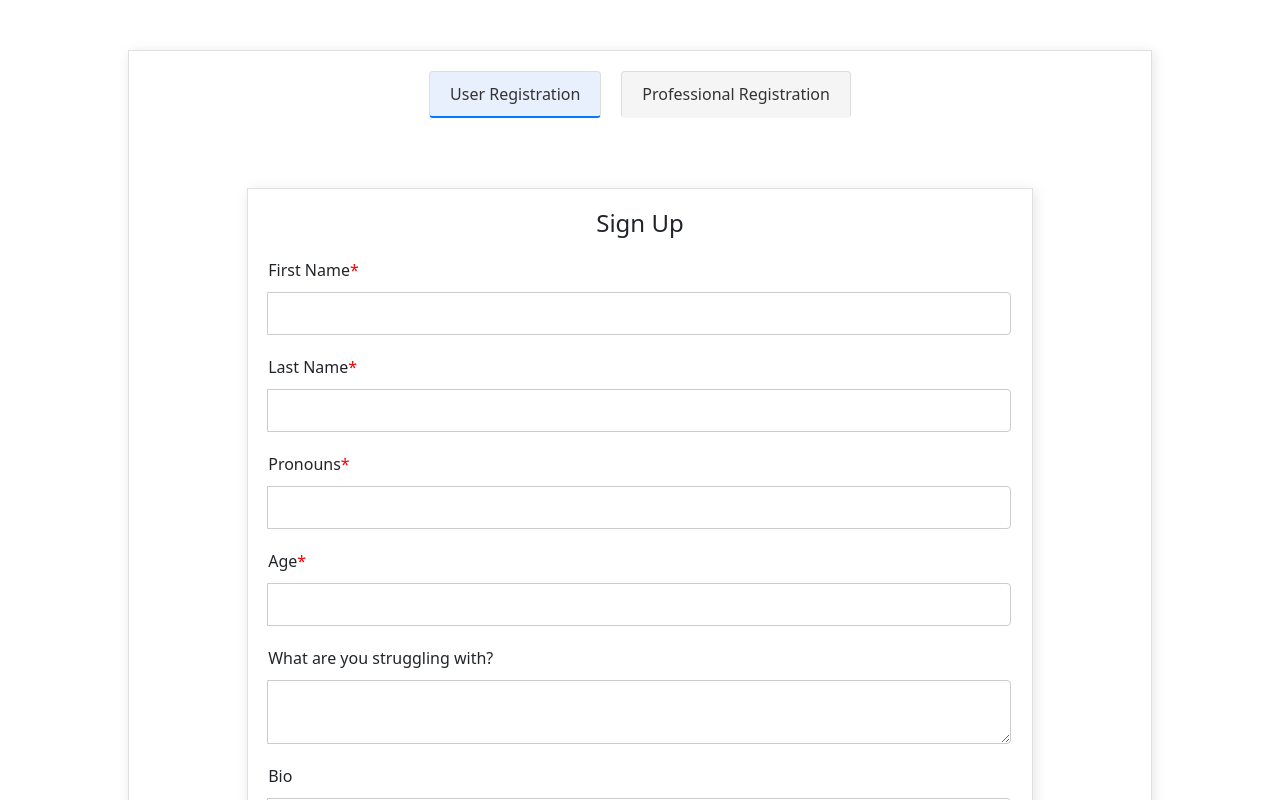
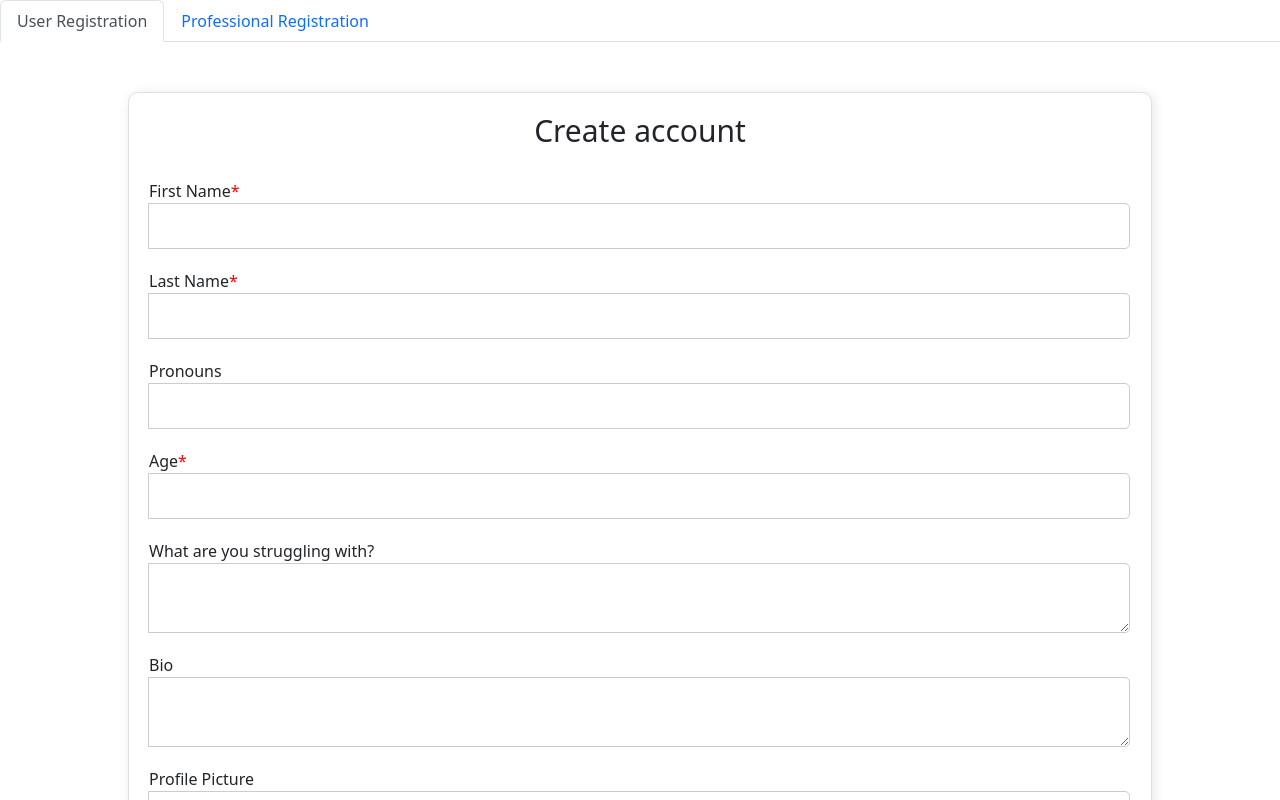
Before and after one commit to nickyim/HackRUfa23, a React (Create React App) app in the folder mentalhealth/: page /register in a window 1280 px wide. Shown: the top 800 px of the page. Built offline with nearby package versions, Linux system fonts and the light colour scheme.

Commit message:
create account changes

```diff
--- a/mentalhealth/src/pages/Login.css
+++ b/mentalhealth/src/pages/Login.css
@@ -4,14 +4,64 @@
     align-items: center;
     justify-content: center;
     height: 100vh;
-  }
+    background-color: #f5f5f5; /* A subtle background color for the whole login container */
+    font-family: Arial, sans-serif;
+}
 
-  .login-form, .create-account {
+h1 {
+    color: #333;
+    margin-bottom: 20px;
+}
+
+.login-form, .create-account {
     margin: 10px;
-  }
+    background-color: #ffffff; /* A white background to create a card effect */
+    border: 1px solid #ddd;
+    box-shadow: 2px 2px 12px rgba(0, 0, 0, 0.1);
+    padding: 20px;
+    border-radius: 5px;
+    width: 300px; /* Adjust width as needed */
+}
 
-  input {
+input {
     display: block;
-    margin: 10px;
-    padding: 5px;
-  }
+    width: 100%;
+    padding: 10px;
+    margin: 10px 0;
+    border: 1px solid #ddd;
+    border-radius: 4px;
+    font-size: 16px;
+}
+
+button {
+    background-color: #007BFF; /* a pleasant blue color for buttons */
+    color: #ffffff;
+    padding: 10px 20px;
+    border: none;
+    border-radius: 5px;
+    cursor: pointer;
+    margin-top: 10px;
+    transition: background-color 0.3s ease;
+}
+
+button:hover {
+    background-color: #0056b3; /* a darker blue for hover effect */
+}
+
+.professional-check {
+  display: flex;
+  align-items: center;
+  justify-content: center;
+  margin-top: 15px;
+  width: 200px;  /* Add or adjust this value to ensure the text does not wrap */
+}
+
+label {
+  margin-right: 10px;
+  white-space: nowrap;  /* Ensures the text does not wrap to the next line */
+}
+
+.checkbox-label {
+  margin-left: 10px;
+  white-space: nowrap;  /* Ensures the text does not wrap to the next line */
+}
--- a/mentalhealth/src/pages/Login.jsx
+++ b/mentalhealth/src/pages/Login.jsx
@@ -51,7 +51,7 @@ function Login({ onLogin }) {
                 checked={isProfessional}
                 onChange={() => setIsProfessional(!isProfessional)}
             />
-          <label htmlFor="professional">I am a professional</label>
+            <label className="checkbox-label" htmlFor="professional">I am a professional</label>
         </div>
 
         {isProfessional && (
--- a/mentalhealth/src/pages/ProfRegistration.jsx
+++ b/mentalhealth/src/pages/ProfRegistration.jsx
@@ -1,7 +1,8 @@
 import React, { useState } from 'react';
 import './UserRegistration.css';
+import Alert from 'react-bootstrap/Alert';
 
-function ProfRegistration() {
+function ProfRegistration({ onRegisterSuccess }) {
   const [firstName, setFirstName] = useState('');
   const [lastName, setLastName] = useState('');
   const [pronouns, setPronouns] = useState('');
@@ -9,10 +10,23 @@ function ProfRegistration() {
   const [struggle, setStruggle] = useState('');
   const [bio, setBio] = useState('');
   const [profilePicture, setProfilePicture] = useState(null);
+  const [showAlert, setShowAlert] = useState(false);
+
+  const handleRegisterClick = () => {
+    // Here, you'd usually send the data to the server, validate it, etc.
+    // For the sake of this example, we'll assume registration is always successful.
+
+    // Assuming the registration is successful:
+    setShowAlert(true);
+    setTimeout(() => {
+        onRegisterSuccess();
+        setShowAlert(false);
+    }, 1000);
+};
 
   return (
     <div className="registration-container">
-      <h1>Sign Up</h1>
+      <h1>Create account</h1>
 
       <div className="input-group">
           <label>First Name<span className="required-asterisk">*</span></label>
@@ -31,7 +45,7 @@ function ProfRegistration() {
           />
       </div>
       <div className="input-group">
-          <label>Pronouns<span className="required-asterisk">*</span></label>
+          <label>Pronouns</label>
           <input
               type="text"
               value={pronouns}
@@ -47,34 +61,39 @@ function ProfRegistration() {
           />
       </div>
       <div className="input-group">
-          <label>What are your areas of expertise?</label>
+          <label>What are your areas of expertise?<span className="required-asterisk">*</span></label>
           <textarea
               value={struggle}
               onChange={(e) => setStruggle(e.target.value)}
           />
       </div>
       <div className="input-group">
-          <label>Bio</label>
+          <label>Bio<span className="required-asterisk">*</span></label>
           <textarea
               value={bio}
               onChange={(e) => setBio(e.target.value)}
           />
       </div>
       <div className="input-group">
-          <label>Mandatory profile picture</label>
+          <label>Profile Picture<span className="required-asterisk">*</span></label>
           <input
               type="file"
               onChange={(e) => setProfilePicture(e.target.files[0])}
           />
         </div>
       <div className="input-group">
-          <label>Credentials For Verification</label>
+          <label>Credentials For Verification<span className="required-asterisk">*</span></label>
           <input
               type="file"
           />
       </div>
+      {showAlert && (
+                <Alert variant="success" onClose={() => setShowAlert(false)} dismissible>
+                    Registration successful! Redirecting to login...
+                </Alert>
+            )}
       <div className="submit-button">
-          <button onClick={() => console.log('Registration submitted')}>Register</button>
+        <button onClick={handleRegisterClick}>Register</button>
       </div>
     </div>
   );
--- a/mentalhealth/src/pages/RegistrationPage.css
+++ b/mentalhealth/src/pages/RegistrationPage.css
@@ -34,7 +34,7 @@
 }
 
 .tab.tab-selected {
-  border-bottom-color: #007BFF;
+  border-bottom-color: #2c7dd4;
   background-color: #e8f0fe; /* a light blue background for the selected tab */
 }
 
@@ -44,4 +44,14 @@
   justify-content: center;
 }
 
-/* If you have additional styles for UserRegistration and ProfRegistration, you can define them here or in their respective CSS files. */
+.nav-tabs .nav-item.show .nav-link, .nav-tabs .nav-link.active {
+  color: #495057;
+  background-color: #fff;
+  border-color: #dee2e6 #dee2e6 #fff;
+}
+
+.nav-tabs .nav-link:hover {
+  color: #fff; /* White text on hover */
+  background-color: #87CEEB; /* Sky blue background */
+  border-color: #87CEEB;
+}
--- a/mentalhealth/src/pages/RegistrationPage.jsx
+++ b/mentalhealth/src/pages/RegistrationPage.jsx
@@ -1,31 +1,35 @@
 import React, { useState } from 'react';
 import UserRegistration from './UserRegistration';
 import ProfRegistration from './ProfRegistration';
+import { Tabs, Tab } from 'react-bootstrap';
+import { useNavigate } from 'react-router-dom';
 import './RegistrationPage.css';
 
 function RegistrationPage() {
-    const [selectedTab, setSelectedTab] = useState("user");  // default to "user"
+  const [key, setKey] = useState('user'); // Default tab
+  const navigate = useNavigate();
 
-    return (
-        <div className="registration-container">
-            <div className="tabs-container">
-                <button
-                    className={`tab ${selectedTab === "user" ? "tab-selected" : ""}`}
-                    onClick={() => setSelectedTab("user")}>
-                    User Registration
-                </button>
-                <button
-                    className={`tab ${selectedTab === "prof" ? "tab-selected" : ""}`}
-                    onClick={() => setSelectedTab("prof")}>
-                    Professional Registration
-                </button>
-            </div>
+  const handleRegistrationSuccess = () => {
+    // This can be expanded to handle any post-registration logic if needed
+    navigate('/', { state: { fromRegistration: true } });
+  };
 
-            <div className="form-container">
-                {selectedTab === "user" ? <UserRegistration /> : <ProfRegistration />}
-            </div>
-        </div>
-    );
+  return (
+    <div className="registration-page-container">
+      <Tabs
+        id="registration-tabs"
+        activeKey={key}
+        onSelect={(k) => setKey(k)}
+      >
+        <Tab eventKey="user" title="User Registration">
+          <UserRegistration onRegisterSuccess={handleRegistrationSuccess} />
+        </Tab>
+        <Tab eventKey="prof" title="Professional Registration">
+          <ProfRegistration onRegisterSuccess={handleRegistrationSuccess} />
+        </Tab>
+      </Tabs>
+    </div>
+  );
 }
 
 export default RegistrationPage;
--- a/mentalhealth/src/pages/UserRegistration.css
+++ b/mentalhealth/src/pages/UserRegistration.css
@@ -1,35 +1,28 @@
 .registration-container {
-    display: flex;
-    flex-direction: column;
-    align-items: center;
-    padding: 100px;
+    width: 400px;
+    margin: 50px auto;
+    padding: 20px;
+    border-radius: 10px;
+    box-shadow: 0 0 10px rgba(0, 0, 0, 0.1);
+    background-color: #fff;
 }
 
 h1 {
+    font-size: 30px;  /* Adjusted the size from the default h1 size to 24px */
+    text-align: center;
     margin-bottom: 20px;
-    font-size: 24px;
 }
 
 .input-group {
-    margin-bottom: 20px;
-    width: 100%;
+    margin: 10px 0;
 }
 
-label {
-    display: block;
-    margin-bottom: 10px;
-    font-weight: 500;
-}
-
-input[type="text"],
-input[type="number"],
-textarea {
+input, textarea {
     width: 100%;
     padding: 10px;
     border: 1px solid #ccc;
-    border-radius: 4px;
-    font-family: Arial, sans-serif; /* Ensure consistent font family */
-    font-size: 14px;
+    border-radius: 5px;
+    font-size: 16px;
 }
 
 .required-asterisk {
@@ -37,20 +30,31 @@ textarea {
 }
 
 .submit-button {
-    margin-top: 30px;
     text-align: center;
+    margin-top: 20px;
 }
 
-button {
-    background-color: #007BFF;
+/* Tab Styles */
+
+.tab-container {
+    display: flex;
+    justify-content: center;
+    margin-bottom: 20px;
+}
+
+.tab-item {
+    padding: 10px 20px;
+    margin: 0 10px;
+    cursor: pointer;
+    border-radius: 5px;
+    transition: background-color 0.3s;
+}
+
+.tab-item:hover {
+    background-color: #add8e6; /* Lighter blue on hover */
+}
+
+.tab-item.active {
+    background-color: #1e90ff;
     color: white;
-    padding: 10px 20px;
-    border: none;
-    border-radius: 4px;
-    cursor: pointer;
-    transition: background-color 0.3s ease;
-
-    &:hover {
-        background-color: #0056b3;
-    }
 }
--- a/mentalhealth/src/pages/UserRegistration.jsx
+++ b/mentalhealth/src/pages/UserRegistration.jsx
@@ -1,7 +1,8 @@
 import React, { useState } from 'react';
 import './UserRegistration.css';
+import Alert from 'react-bootstrap/Alert';
 
-function UserRegistration() {
+function UserRegistration({ onRegisterSuccess }) {
   const [firstName, setFirstName] = useState('');
   const [lastName, setLastName] = useState('');
   const [pronouns, setPronouns] = useState('');
@@ -9,10 +10,22 @@ function UserRegistration() {
   const [struggle, setStruggle] = useState('');
   const [bio, setBio] = useState('');
   const [profilePicture, setProfilePicture] = useState(null);
+  const [showAlert, setShowAlert] = useState(false);
+
+  const handleRegisterClick = () => {
+    // Your registration logic here...
+
+    // Assuming the registration is successful:
+    setShowAlert(true);
+    setTimeout(() => {
+        onRegisterSuccess();
+        setShowAlert(false);
+    }, 1000);
+};
 
   return (
     <div className="registration-container">
-      <h1>Sign Up</h1>
+      <h1>Create account</h1>
 
       <div className="input-group">
           <label>First Name<span className="required-asterisk">*</span></label>
@@ -31,7 +44,7 @@ function UserRegistration() {
           />
       </div>
       <div className="input-group">
-          <label>Pronouns<span className="required-asterisk">*</span></label>
+          <label>Pronouns</label>
           <input
               type="text"
               value={pronouns}
@@ -61,14 +74,19 @@ function UserRegistration() {
           />
       </div>
       <div className="input-group">
-          <label>Optional profile picture</label>
+          <label>Profile Picture</label>
           <input
               type="file"
               onChange={(e) => setProfilePicture(e.target.files[0])}
           />
       </div>
+      {showAlert && (
+                <Alert variant="success" onClose={() => setShowAlert(false)} dismissible>
+                    Registration successful! Redirecting to login...
+                </Alert>
+            )}
       <div className="submit-button">
-          <button onClick={() => console.log('Registration submitted')}>Register</button>
+        <button onClick={handleRegisterClick}>Register</button>
       </div>
     </div>
   );
```
Lines whose indentation alone changed are shown as unchanged.
